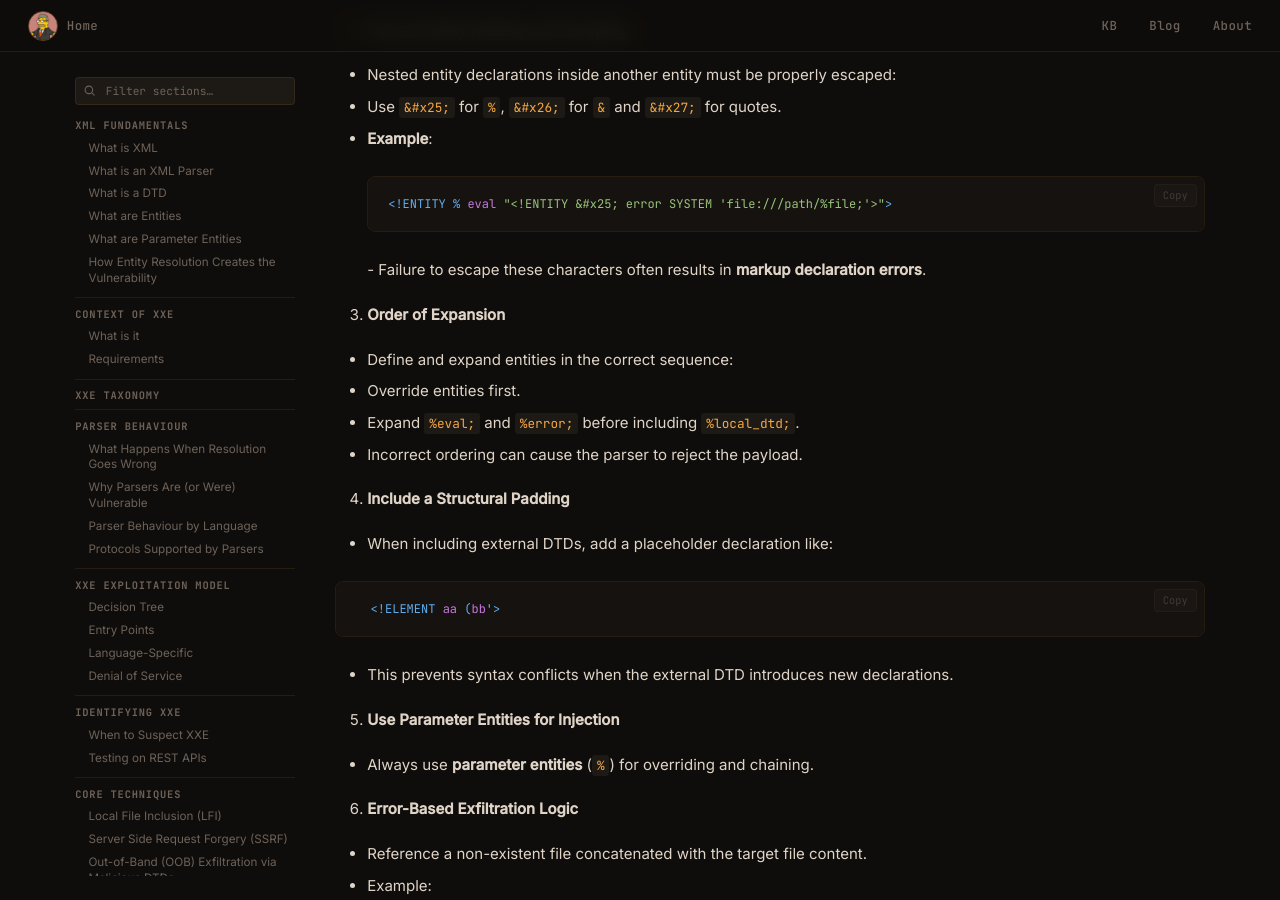
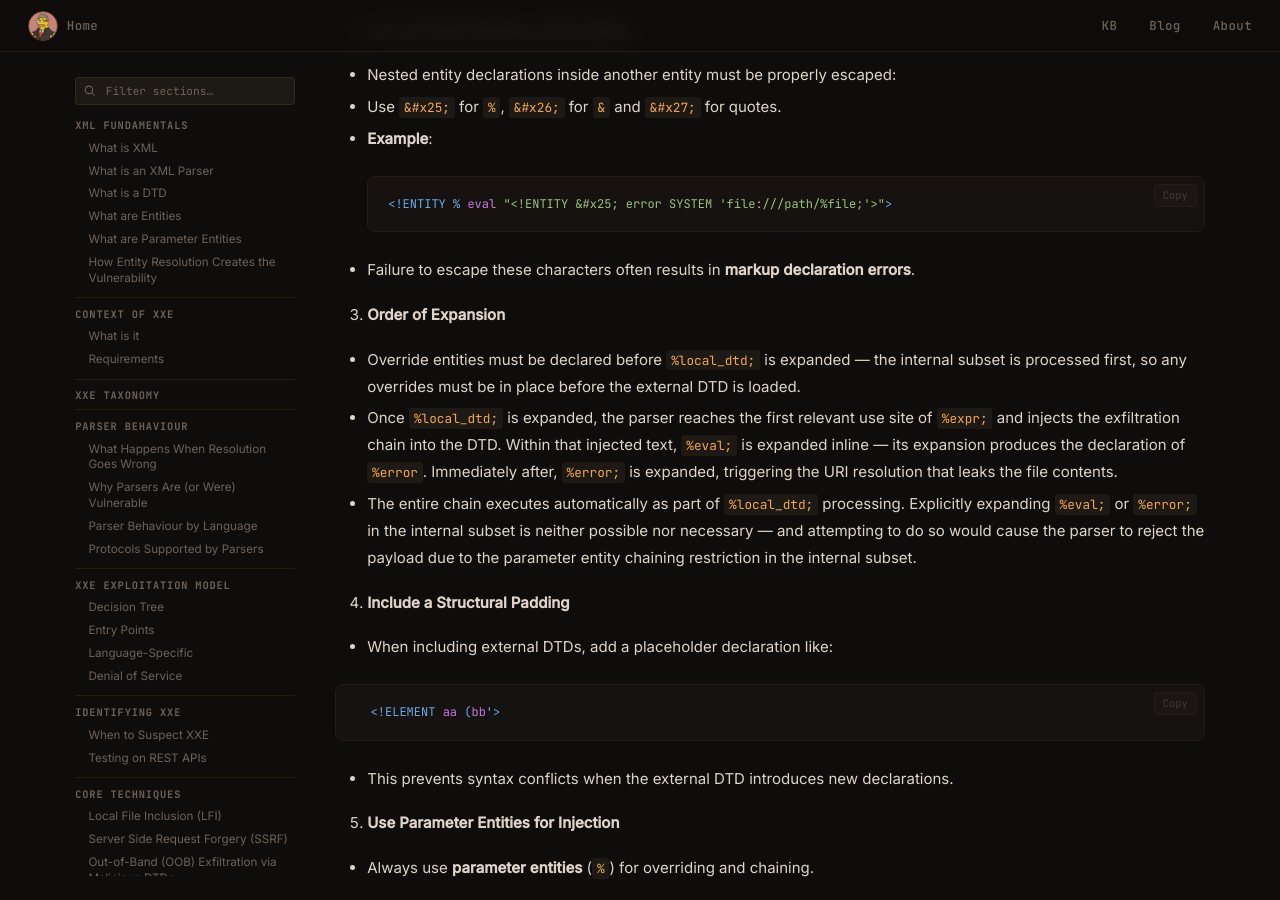
Before and after one commit to HansMolemanPNG/hansmolemanpng.github.io, an MkDocs documentation site: the page built from docs/kb/injection-attacks/xxe.md, in a window 1280 px wide and 900 px high, scrolled down 40350 px. Built offline with MkDocs 1.6.1, drawn with Linux system fonts in a browser that asks for light colours; nearby versions of some CDN libraries; comment, search, counter and statistics services are not loaded.

Commit message:
Update xxe.md

````diff
--- a/docs/kb/injection-attacks/xxe.md
+++ b/docs/kb/injection-attacks/xxe.md
@@ -1484,14 +1484,14 @@ Creating a working payload for local DTD-based XXE exploitation requires careful
     ```xml
     <!ENTITY % eval "<!ENTITY &#x25; error SYSTEM 'file:///path/%file;'>">
     ```
+
   - Failure to escape these characters often results in **markup declaration errors**.
 
 3. **Order of Expansion**
 
-- Define and expand entities in the correct sequence:
-- Override entities first.
-- Expand `%eval;` and `%error;` before including `%local_dtd;`.
-- Incorrect ordering can cause the parser to reject the payload.
+  - Override entities must be declared before `%local_dtd;` is expanded — the internal subset is processed first, so any overrides must be in place before the external DTD is loaded.
+  - Once `%local_dtd;` is expanded, the parser reaches the first relevant use site of `%expr;` and injects the exfiltration chain into the DTD. Within that injected text, `%eval;` is expanded inline — its expansion produces the declaration of `%error`. Immediately after, `%error;` is expanded, triggering the URI resolution that leaks the file contents.
+  - The entire chain executes automatically as part of `%local_dtd;` processing. Explicitly expanding `%eval;` or `%error;` in the internal subset is neither possible nor necessary — and attempting to do so would cause the parser to reject the payload due to the parameter entity chaining restriction in the internal subset.
 
 4. **Include a Structural Padding**
 
````
